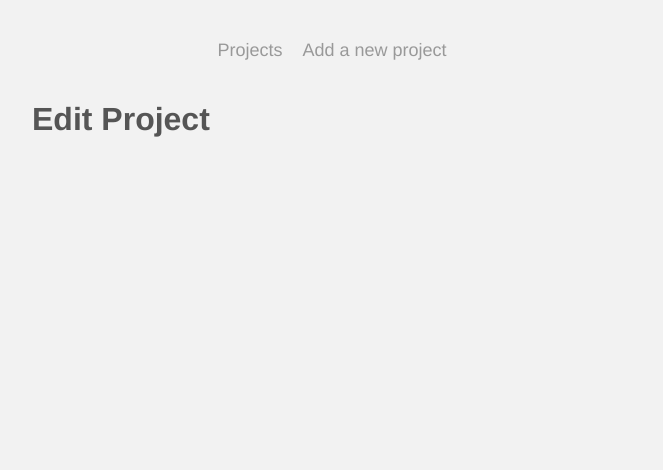
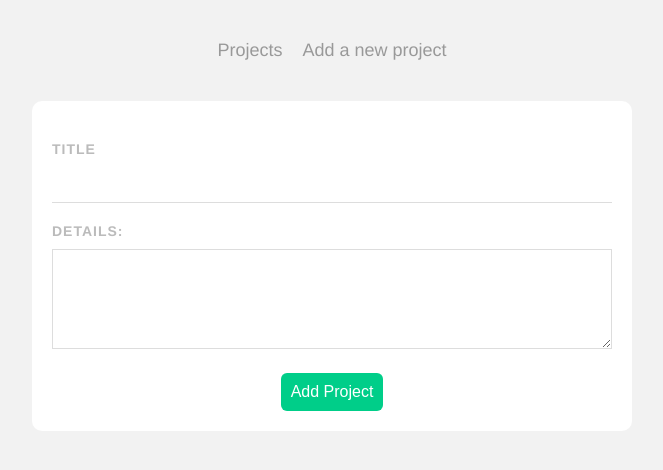
Before and after one commit to Sab-ra/project-planner, a Vue app: page /project/1 in a window 1280 px wide. Shown: the top 470 px of the page, without its empty margins (308-971 px from the left). Built offline with nearby package versions, Linux system fonts and the light colour scheme; no server answers.

Commit message:
Fetch DB data on existing projects

```diff
--- a/data/db.json
+++ b/data/db.json
@@ -9,7 +9,7 @@
     {
       "title": "Feed the Cat",
       "details": "My cat needs to be fed once a day",
-      "complete": false,
+      "complete": true,
       "id": 3
     },
     {
@@ -17,6 +17,24 @@
       "details": "We need to run it with the team\n",
       "complete": true,
       "id": 4
+    },
+    {
+      "title": "Add a form to edit project",
+      "details": "Shall be like this one (Add a new project), but with pre-filled Title and Details\n",
+      "complete": false,
+      "id": 5
+    },
+    {
+      "title": "Copy dummy form",
+      "details": "Just from add project, and cut the submit out",
+      "complete": true,
+      "id": 6
+    },
+    {
+      "title": "Connect data to the Edit project form",
+      "details": "Create data objects",
+      "complete": false,
+      "id": 7
     }
   ]
 }
--- a/src/components/SingleProject.vue
+++ b/src/components/SingleProject.vue
@@ -3,7 +3,9 @@
     <div class="actions">
       <h3 @click="toggleDetails">{{ project.title }}</h3>
       <div class="icons">
-        <span class="material-icons">edit</span>
+        <router-link v-bind:to="{ name: 'edit_project', params: { id: project.id }}">
+          <span class="material-icons">edit</span>
+        </router-link>
         <span @click="deleteProject" class="material-icons">delete</span>
         <span @click="toggleIfDone" class="material-icons tick">done</span>
       </div>
--- a/src/router/index.js
+++ b/src/router/index.js
@@ -17,7 +17,8 @@ const routes = [
   {
     path: '/project/:id',
     name: 'edit_project',
-    component: EditProjectView
+    component: EditProjectView,
+    props: true
   }
 ]
 
--- a/src/views/EditProjectView.vue
+++ b/src/views/EditProjectView.vue
@@ -1,10 +1,32 @@
 <template>
-  <h1>Edit Project</h1>
+    <form>
+    <label>Title</label>
+    <input type="text" v-model="title" required>
+    <label>Details:</label>
+    <textarea v-model="details" required></textarea>
+    <button>Add Project</button>
+  </form>
 </template>
 
 <script>
 export default {
-
+  props: [
+    'id'
+  ],
+  data() {
+    return {
+      title: '',
+      details: '',
+      uri: 'http://localhost:3000/project/' + this.id
+    }
+  },
+  mounted() {
+    fetch( this.uri )
+      .then( response => response.json() )
+      .then( data => {
+        console.log( data )
+      })
+  }
 }
 </script>
 
```
